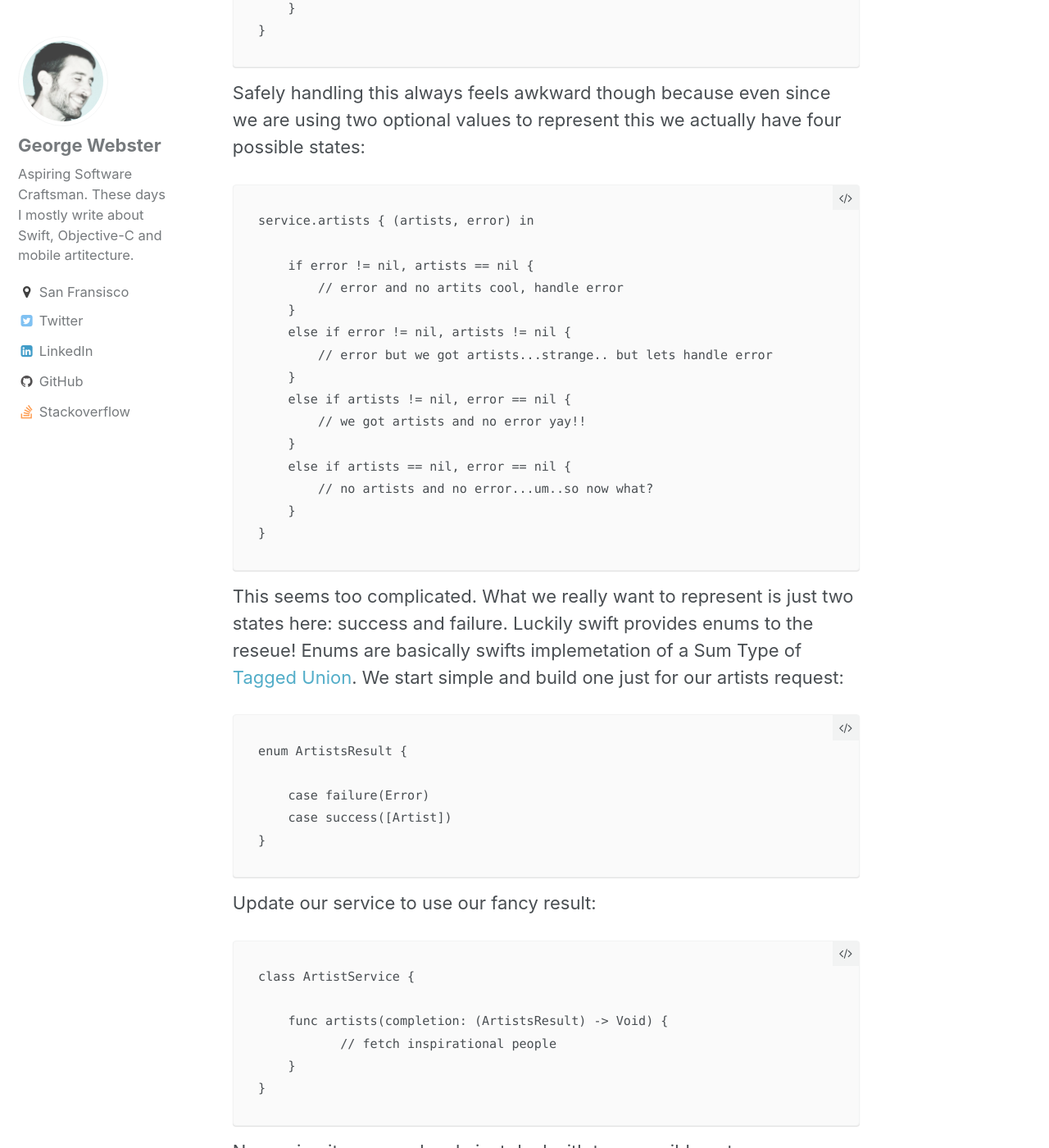
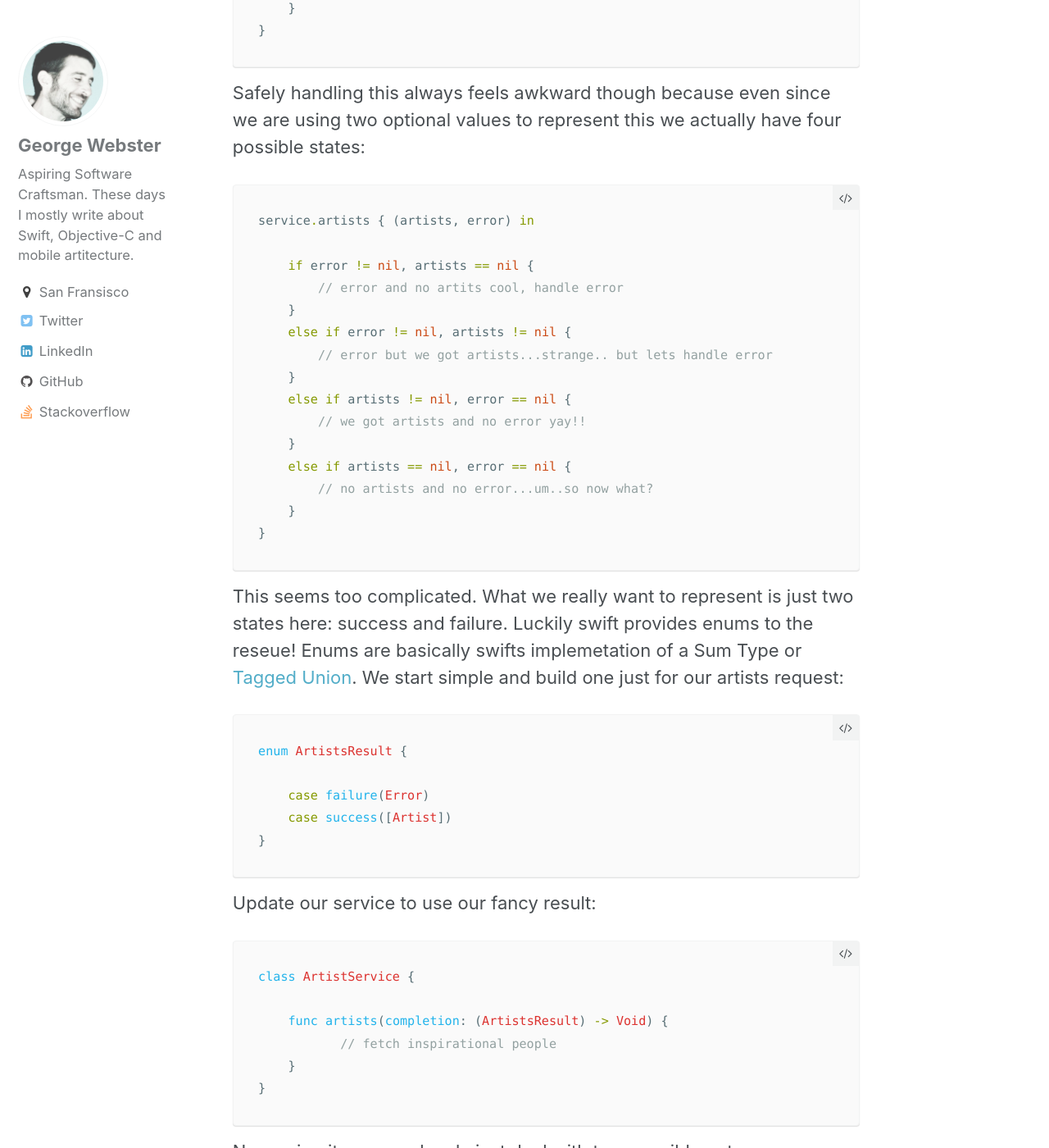
Before and after one commit to ethyreal/ethyreal.com, a Jekyll site: the page built from _posts/2017-03-16-asynchronous-error-handling-with-result.md, in a window 1280 px wide and 1400 px high, scrolled down 1841 px. Shown: the whole window at 82% size. Built offline with Jekyll 4.4.1, drawn with Linux system fonts in a browser that asks for light colours; some of the changed text lies outside the part shown.

Commit message:
correct syntax highlight and formatting

````diff
--- a/_posts/2017-03-16-asynchronous-error-handling-with-result.md
+++ b/_posts/2017-03-16-asynchronous-error-handling-with-result.md
@@ -50,7 +50,7 @@ do {
 
 What happens though when we need to load artists?  Most likely that will take time, either querying a local database or fetching from a network.  Eitherway we would normally wind of with an API using a callback that provides the requested resource and an error:
 
-```
+```swift
 class ArtistService {
 
     func artists(completion: ([Artist]?, Error?) -> Void) {
@@ -62,7 +62,7 @@ class ArtistService {
 
 Safely handling this always feels awkward though because even since we are using two optional values to represent this we actually have four possible states:
 
-```
+```swift
 service.artists { (artists, error) in
 
     if error != nil, artists == nil {
@@ -80,9 +80,9 @@ service.artists { (artists, error) in
 }
 ```
 
-This seems too complicated.  What we really want to represent is just two states here: success and failure.  Luckily swift provides enums to the reseue!  Enums are basically swifts implemetation of a Sum Type of [Tagged Union](https://en.wikipedia.org/wiki/Tagged_union).  We start simple and build one just for our artists request:
+This seems too complicated.  What we really want to represent is just two states here: success and failure.  Luckily swift provides enums to the reseue!  Enums are basically swifts implemetation of a Sum Type or [Tagged Union](https://en.wikipedia.org/wiki/Tagged_union).  We start simple and build one just for our artists request:
 
-```
+```swift
 enum ArtistsResult {
 
     case failure(Error)
@@ -92,7 +92,7 @@ enum ArtistsResult {
 
 Update our service to use our fancy result:
 
-```
+```swift
 class ArtistService {
 
     func artists(completion: (ArtistsResult) -> Void) {
@@ -103,7 +103,7 @@ class ArtistService {
 
 Now using it we can cleanly just deal with two possible outcomes:
 
-```
+```swift
 service.artists { result in
     switch result {
     case .failure( let error ):
@@ -117,7 +117,7 @@ service.artists { result in
 
 I feel good about this! no edge cases, cleanly handle two possible options.  It doesn't seem very resuable though, it only handles an array of artists.  We could add another result for a single artist right?
 
-```
+```swift
 enum ArtistResult {
 
     case failure(Error)
@@ -127,7 +127,7 @@ enum ArtistResult {
 
 But then we are defining an enum each time we want to handle another asynchronous operation that seems just as bad as handling all the cases of two seperatate types in the if/else soup.  If the type could be generic over all possible successes than we'd be in business:
 
-```
+```swift
 enum Result<T> {
 
     case failure(Error)
@@ -137,7 +137,7 @@ enum Result<T> {
 
 Our signature and call site look similar:
 
-```
+```swift
 class ArtistService {
 
     func artists(completion: (Result<[Artist]>) -> Void) {
````
Also changed, not shown: other parts of _posts/2017-03-16-asynchronous-error-handling-with-result.md (+2 -2 lines).
